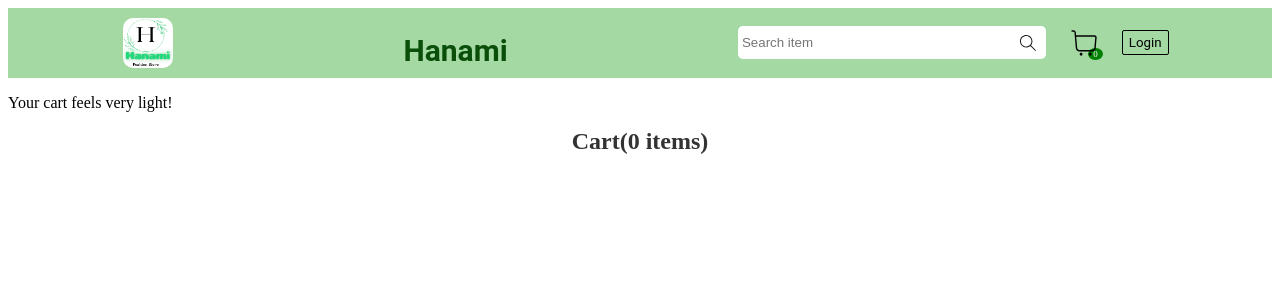
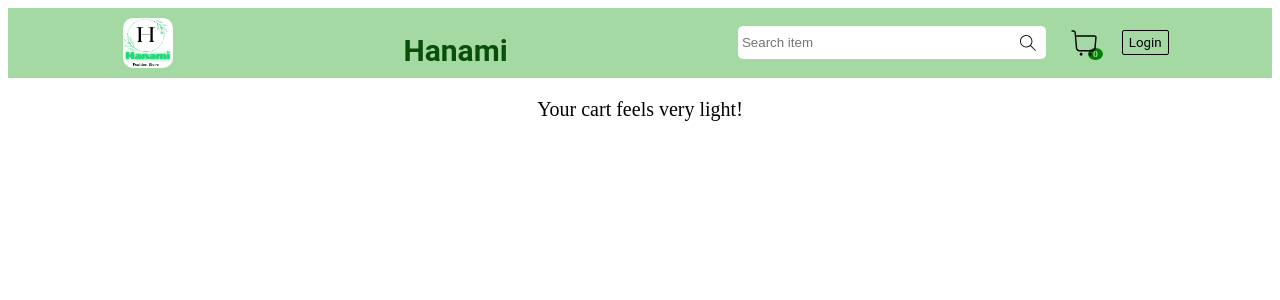
Before and after one commit to ushasri2645/hanami-store, a React (Create React App) app: page /cart in a window 1280 px wide. Shown: the top 300 px of the page. Built offline with nearby package versions, Linux system fonts and the light colour scheme.

Commit message:
Updates cart empty feature

```diff
--- a/src/Components/Cart/Cart.module.css
+++ b/src/Components/Cart/Cart.module.css
@@ -16,6 +16,11 @@
     border:0.5px solid black;
     border-radius: 8px;
 
+}
+
+.noCart{
+    text-align: center;
+    font-size: 20px;
 }
 
 .itemImage {
--- a/src/Components/Cart/Cart.tsx
+++ b/src/Components/Cart/Cart.tsx
@@ -80,7 +80,7 @@ const Cart = () => {
         <>
             <Navbar updateResults={() => {}} />
             <ToastContainer />
-            {cart.length === 0 && <p>Your cart feels very light! </p>}
+            {cart.length === 0 ? <p className={styles.noCart}> Your cart feels very light! </p>:<>
             <h1 className={styles.title}>Cart({cart.length} items)</h1>
             <div className={styles.cartContainer}>
 
@@ -205,6 +205,7 @@ const Cart = () => {
                     )}
                 </div>
             </div>
+            </>}
         </>
     );
 };
```
